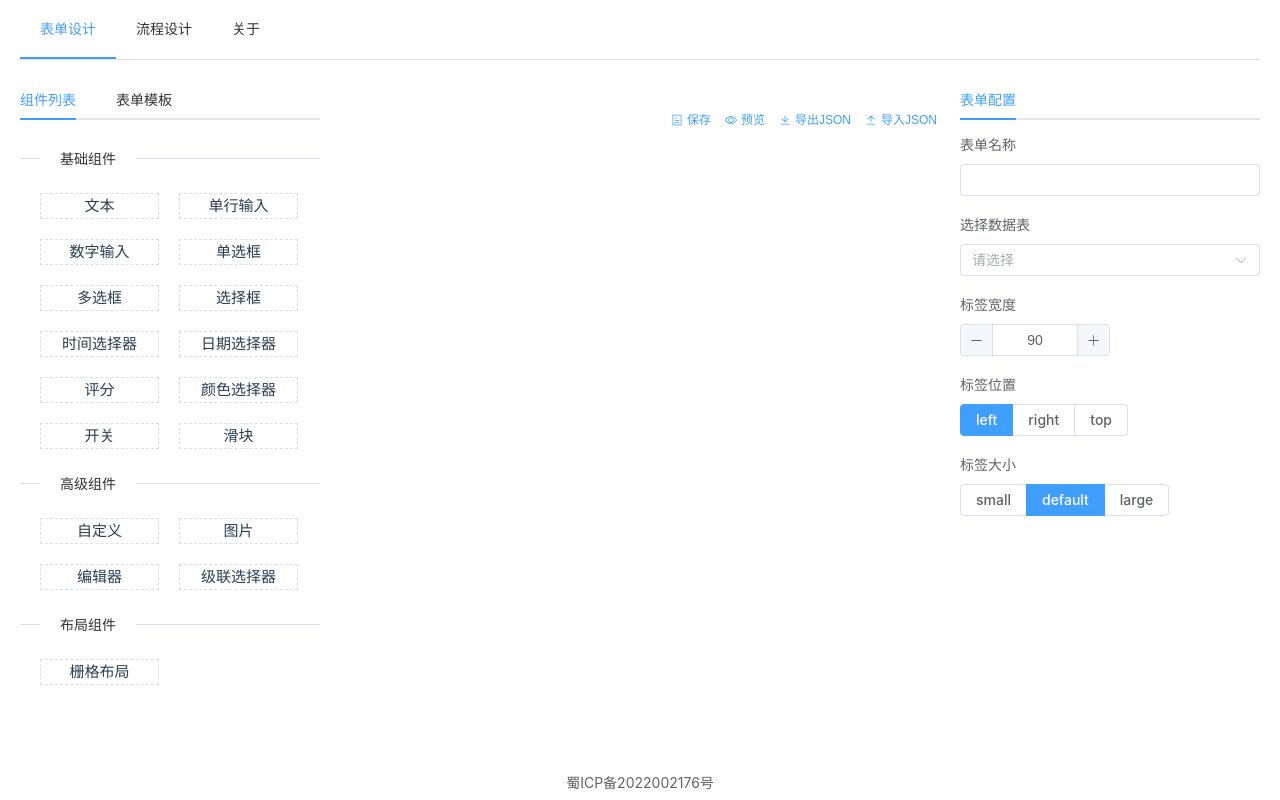
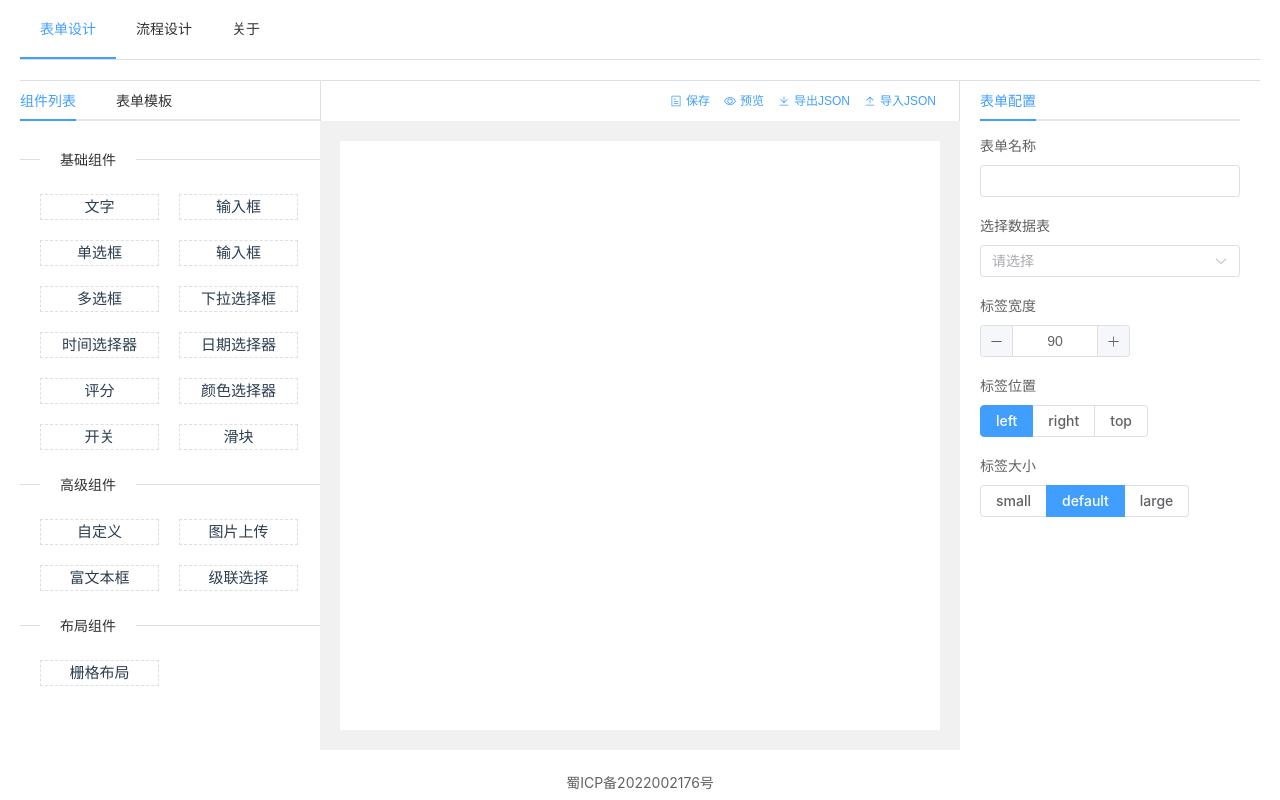
Before and after one commit to coder-zyk/vue-ts-vite-element, a Vue app: page /form in a window 1280 px wide. Built offline with nearby package versions, Linux system fonts and the light colour scheme.

Commit message:
优化表单设计主界面的样式

```diff
--- /dev/null
+++ b/src/views/form/form-compoents/index.ts
@@ -0,0 +1,100 @@
+/**基础组件 */
+const baseComponents = [
+  {
+    type: 'text',
+    label:'文字',
+    icon: ''
+  },
+  {
+    type: 'input',
+    label:'输入框',
+    icon: ''
+
+  },
+  {
+    type: 'number',
+    label:'单选框',
+    icon: ''
+  },
+  {
+    type: 'radio',
+    label:'输入框',
+    icon: ''
+  },
+  {
+    type: 'checkbox',
+    label:'多选框',
+    icon: ''
+  },
+  {
+    type: 'select',
+    label:'下拉选择框',
+    icon: ''
+  },
+  {
+    type: 'time',
+    label:'时间选择器',
+    icon: ''
+  },
+  {
+    type: 'datetime',
+    label:'日期选择器',
+    icon: ''
+  },
+  {
+    type: 'rate',
+    label:'评分',
+    icon: ''
+  },
+  {
+    type: 'color',
+    label:'颜色选择器',
+    icon: ''
+  },
+  {
+    type: 'switch',
+    label:'开关',
+    icon: ''
+  },
+  {
+    type: 'slider',
+    label:'滑块',
+    icon: ''
+  }
+]
+/**高级组件 */
+const advancedComponents = [
+  {
+    type: 'blank',
+    label:'自定义',
+    icon: ''
+  },
+  {
+    type: 'imgupload',
+    label:'图片上传',
+    icon: ''
+  },
+  {
+    type: 'editor',
+    label:'富文本框',
+    icon: ''
+  },
+  {
+    type: 'cascader',
+    label:'级联选择',
+    icon: ''
+  }
+]
+/**布局组件 */
+const layoutComponents = [
+  {
+    type: 'row',
+    label:'栅格布局',
+    icon: ''
+  }
+]
+export {
+  baseComponents,
+  advancedComponents,
+  layoutComponents
+}
--- a/src/views/form/form-left/index.vue
+++ b/src/views/form/form-compoents/index.vue
@@ -1,14 +1,12 @@
 <script setup lang="ts">
 import { inject, ref, type Ref } from "vue";
 import draggable from "vuedraggable";
-import {
-  formBaseItems,
-  formAdvancedItems,
-  formLayoutItems,
-  type FormItem,
-  type FormInfo,
+import type {
+  FormItem,
+  FormInfo,
 } from "@/views/form/index";
 import { maker } from "@/views/form/util";
+import { baseComponents, advancedComponents, layoutComponents } from './index'
 /**表单信息 */
 const formInfo: FormInfo = inject<FormInfo>("formInfo") as FormInfo;
 /**当前选中的元素 */
@@ -48,36 +46,36 @@ function end() {
     <el-tab-pane label="组件列表" name="components">
       <el-divider content-position="left">基础组件</el-divider>
       <div class="form-left-border">
-        <draggable :list="formBaseItems" :group="{ name: 'people', pull: 'clone', put: false }" item-key="field"
+        <draggable :list="baseComponents" :group="{ name: 'people', pull: 'clone', put: false }" item-key="field"
           :sort="false" :force-fallback="true" ghost-class="form-left-ghost" drag-class="form-left-drag"
           chosenClass="form-left-chosen" @end="end" @start="start" :clone="addFormItem" :fallback-class="true">
           <template #item="{ element }">
             <div class="form-left-label">
-              {{ element.title }}
+              {{ element.label }}
             </div>
           </template>
         </draggable>
       </div>
       <el-divider content-position="left">高级组件</el-divider>
       <div class="form-left-border">
-        <draggable :list="formAdvancedItems" :group="{ name: 'people', pull: 'clone', put: false }" item-key="field"
+        <draggable :list="advancedComponents" :group="{ name: 'people', pull: 'clone', put: false }" item-key="field"
           :sort="false" :force-fallback="true" ghost-class="form-left-ghost" drag-class="form-left-drag"
           chosenClass="form-left-chosen" :clone="addFormItem" @end="end" :fallback-class="true">
           <template #item="{ element }">
             <div class="form-left-label">
-              {{ element.title }}
+              {{ element.label }}
             </div>
           </template>
         </draggable>
       </div>
       <el-divider content-position="left">布局组件</el-divider>
       <div class="form-left-border">
-        <draggable :list="formLayoutItems" :group="{ name: 'people', pull: 'clone', put: false }" item-key="field"
+        <draggable :list="layoutComponents" :group="{ name: 'people', pull: 'clone', put: false }" item-key="field"
           :sort="false" :force-fallback="true" ghost-class="form-left-ghost" drag-class="form-left-drag"
           chosenClass="form-left-chosen" :clone="addFormItem" @end="end" :fallback-class="true">
           <template #item="{ element }">
             <div class="form-left-label">
-              {{ element.title }}
+              {{ element.label }}
             </div>
           </template>
         </draggable>
@@ -94,6 +92,7 @@ function end() {
 <style  lang="scss">
 .form-left {
   .form-left-border {
+
     // border: 1px solid #dcdfe6;
     div {
       margin: 10px;
--- a/src/views/form/form-config/components/base-components/input.vue
+++ b/src/views/form/form-config/components/base-components/input.vue
@@ -8,9 +8,6 @@ const configInfo: InputFormItem = inject<InputFormItem>("selectFormItem") as Inp
 <template>
   <el-form label-position="top">
     <el-divider content-position="center">基础配置</el-divider>
-    <el-form-item label="唯一标识">
-      {{ configInfo.id }}
-    </el-form-item>
     <el-form-item label="字段ID">
       <el-input v-model="configInfo.field" maxlength="99">
       </el-input>
@@ -18,7 +15,7 @@ const configInfo: InputFormItem = inject<InputFormItem>("selectFormItem") as Inp
     <el-form-item label="标签名">
       <el-input v-model="configInfo.label"></el-input>
     </el-form-item>
-    <el-form-item label="内容">
+    <el-form-item label="默认值">
       <el-input v-model="configInfo.value" />
     </el-form-item>
     <el-form-item label="提示信息">
--- a/src/views/form/form-config/index.vue
+++ b/src/views/form/form-config/index.vue
@@ -39,8 +39,8 @@ watch(
 </script>
 
 <template>
-  <el-tabs v-model="activeName" style="height:100%">
-    <el-tab-pane label="表单配置" name="formConfig">
+  <el-tabs v-model="activeName" style="height:100%;padding: 0 20px;">
+    <el-tab-pane label="表单配置" name="formConfig" >
       <el-form label-position="top">
         <el-form-item label="表单名称">
           <el-input v-model="formInfo.config.name"></el-input>
@@ -69,7 +69,8 @@ watch(
         </el-form-item>
       </el-form>
     </el-tab-pane>
-    <el-tab-pane style="height:100%" label="组件配置" name="formItemConfig" v-if="/^[a-z]*_\d*/.test(selectFormItem.id)">
+    <el-tab-pane style="height:100%;" label="组件配置" name="formItemConfig"
+      v-if="/^[a-z]*_\d*/.test(selectFormItem.id)">
       <el-scrollbar>
         <text-vue v-if="selectFormItem.type == 'text'" :config-info="selectFormItem"></text-vue>
         <input-vue v-if="selectFormItem.type == 'input'" :config-info="selectFormItem"></input-vue>
--- a/src/views/form/form-main/formItem.vue
+++ b/src/views/form/form-main/formItem.vue
@@ -142,7 +142,7 @@ function clickHandle(selectElement: FormItem) {
     bottom: 0;
     right: 0;
     position: absolute;
-    z-index: 1890;
+    z-index: 1000;
   }
 
 }
--- a/src/views/form/form-main/index.vue
+++ b/src/views/form/form-main/index.vue
@@ -6,7 +6,7 @@ import { View, Upload, Download, Tickets } from "@element-plus/icons-vue";
 import { inject, onMounted, reactive, ref, watch, type Ref } from "vue";
 import operateButtonVue from "./components/operateButton.vue";
 import dragIconVue from "./components/dragIcon.vue";
-import previewFormVue from "./components/preview-form/index.vue"
+import previewFormVue from "../form-preview/index.vue"
 /**表单信息 */
 const formInfo: FormInfo = inject<FormInfo>("formInfo") as FormInfo;
 console.log(formInfo)
@@ -48,15 +48,18 @@ const showPreviewForm: Ref<boolean> = ref(false)
 </script>
 
 <template>
-  <div class="form-main">
+  <el-container class="form-main">
+    <el-header style="height:40px;border-left: 1px var(--el-border-color) var(--el-border-style);border-right: 1px var(--el-border-color) var(--el-border-style);">
       <el-space class="form-main-operate">
         <el-button size="small" link type="primary" :icon="Tickets" @click="saveForm">保存</el-button>
         <el-button size="small" link type="primary" :icon="View" @click="showPreviewForm = true">预览</el-button>
         <el-button size="small" link type="primary" :icon="Download">导出JSON</el-button>
         <el-button size="small" link type="primary" :icon="Upload">导入JSON</el-button>
       </el-space>
-    <el-form style="height: calc(100% - 40px);" :label-position="formInfo.config.labelPosition"
-      :size="formInfo.config.size" :label-width="formInfo.config.labelWidth" id="formRef">
+    </el-header>
+    <el-main style=" background-color: #f1f1f1">
+      <el-form style="height: 100%;background-color: white" :size="formInfo.config.size"
+        :label-width="formInfo.config.labelWidth" id="formRef">
         <el-scrollbar>
           <draggable :list="formInfo.list" group="people" item-key="id" :force-fallback="true"
             ghost-class="form-main-ghost" drag-class="form-main-drag" :disabled="!isDraggable" @change="change"
@@ -64,7 +67,8 @@ const showPreviewForm: Ref<boolean> = ref(false)
             <template #item="{ element }">
               <form-item-vue :formItem="element" :formItemList="formInfo.list" v-if="element.type != 'row'">
               </form-item-vue>
-            <el-row v-else :gutter="element.props.gutter" :justify="element.props.justify" :align="element.props.align"
+              <el-row v-else :gutter="element.props.gutter" :justify="element.props.justify"
+                :align="element.props.align"
                 :class="`form-main-row ${selectFormItem.id == element.id ? 'form-main-row-active' : ''}`"
                 @click.stop="clickHandel(element)">
                 <dragIconVue :form-item="element" v-if="element.id == selectFormItem.id"></dragIconVue>
@@ -91,9 +95,11 @@ const showPreviewForm: Ref<boolean> = ref(false)
           </draggable>
         </el-scrollbar>
       </el-form>
+    </el-main>
     <el-dialog v-model="showPreviewForm" :title="formInfo.config.name" destroy-on-close :close-on-click-modal="false">
       <el-scrollbar max-height="60vh">
         <preview-form-vue :form-info="formInfo"></preview-form-vue>
+      </el-scrollbar>
       <template #footer>
         <el-space alignment="end">
           <el-button @click="showPreviewForm = false">取消</el-button>
@@ -102,10 +108,8 @@ const showPreviewForm: Ref<boolean> = ref(false)
           </el-button>
         </el-space>
       </template>
-      </el-scrollbar>
-
     </el-dialog>
-  </div>
+  </el-container>
 </template>
 
 <style scoped lang="scss">
@@ -137,7 +141,6 @@ const showPreviewForm: Ref<boolean> = ref(false)
 
     .form-main-col-active {
       border: 2px solid #409eff;
-
     }
   }
 
@@ -146,6 +149,7 @@ const showPreviewForm: Ref<boolean> = ref(false)
   }
 
   .form-main-operate {
+    background-color: white;
     display: flex;
     justify-content: flex-end;
     height: 40px;
--- a/src/views/form/form-main/components/preview-form/index.vue
+++ b/src/views/form/form-preview/index.vue
@@ -1,5 +1,5 @@
 <script setup lang='ts'>
-import type { FormInfo } from '@/views/form';
+import type { FormInfo } from '../index';
 import { inject, reactive } from 'vue';
 import generateFormItemVue from './generateFormItem.vue';
 const formInfo: FormInfo = reactive(JSON.parse(JSON.stringify(inject<FormInfo>("formInfo"))));
--- a/src/views/form/index.ts
+++ b/src/views/form/index.ts
@@ -219,212 +219,8 @@ interface ColFormItem extends FormItem {
     children: Array<FormItem>,
   }
 }
-/**组件的具体配置 */
-const formBaseItems = [
-  {
-    type: 'text',
-    id: 'id',
-    title: '文本',
-    field: 'text',
-    value: 'text',
-    props: {
-      height: '',
-      width: '100%',
-      position: 'left',
-      textColor: 'red',
-    }
-  },
-  {
-    type: 'input',
-    id: 'id',
-    title: '单行输入',
-    field: 'input',
-    value: '',
-    props: {}
-  },
-  {
-    type: 'number',
-    id: 'id',
-    title: '数字输入',
-    field: 'number',
-    value: 1,
-    props: {}
-  },
-  {
-    type: 'radio',
-    id: 'id',
-    title: '单选框',
-    field: 'radio',
-    value: '选项1',
-    props: {
-      options: [{
-        label: '选项1',
-        value: '选项1'
-      },
-      {
-        label: '选项2',
-        value: '选项2'
-      }, {
-        label: '选项3',
-        value: '选项3'
-      }]
-    }
-  },
-  {
-    type: 'checkbox',
-    id: 'id',
-    title: '多选框',
-    field: 'checkbox',
-    value: [],
-    props: {
-      options: [
-        {
-          label: '选项1',
-        }, {
-          label: '选项2',
-        },
-        {
-          label: '选项3',
-        }
-      ]
-    }
-  },
-  {
-    type: 'select',
-    id: 'id',
-    title: '选择框',
-    field: 'select',
-    value: [],
-    props: {
-      options: [{
-        label: '选项1',
-        value: '选项1'
-      },
-      {
-        label: '选项2',
-        value: '选项2'
-      }, {
-        label: '选项3',
-        value: '选项3'
-      }]
-    }
-  },
-  {
-    type: 'time',
-    id: 'id',
-    title: '时间选择器',
-    field: 'time',
-    value: '',
-    props: {
-      disabled: false,
-      placeholder: '',
-      format: 'YYYY-MM-DD HH:mm:ss'
-    }
-  },
-  {
-    type: 'datetime',
-    id: 'id',
-    title: '日期选择器',
-    field: 'datetime',
-    value: '',
-    props: {
-      disabled: false,
-      placeholder: '',
-      format: 'YYYY-MM-DD'
-    }
-  },
-  {
-    type: 'rate',
-    id: 'id',
-    title: '评分',
-    field: 'rate',
-    value: 0,
-    props: {
-      disabled: false,
-    }
-  },
-  {
-    type: 'color',
-    id: 'id',
-    title: '颜色选择器',
-    field: 'color',
-    value: '',
-    props: {
-      disabled: false,
-    }
-  },
-  {
-    type: 'switch',
-    id: 'id',
-    title: '开关',
-    field: 'switch',
-    value: false,
-    props: {
-      disabled: false,
-    }
-  },
-  {
-    type: 'slider',
-    id: 'id',
-    title: '滑块',
-    field: 'slider',
-    value: 0,
-    props: {
 
-    }
-  }
-]
-const formAdvancedItems = [
-  {
-    type: 'blank',
-    id: 'id',
-    title: '自定义',
-    field: 'blank',
-    value: '',
-    props: {
-    }
-  },
-  {
-    type: 'imgupload',
-    id: 'id',
-    title: '图片',
-    field: 'imgupload',
-    value: '',
-    props: {
-    }
-  },
-  {
-    type: 'editor',
-    id: 'id',
-    title: '编辑器',
-    field: 'editor',
-    value: '',
-    props: {
-
-    }
-  },
-  {
-    type: 'cascader',
-    id: 'id',
-    title: '级联选择器',
-    field: 'cascader',
-    value: '',
-    props: {
-    }
-  }
-]
-const formLayoutItems = [
-  {
-    type: 'row',
-    id: 'id',
-    title: '栅格布局',
-    field: 'row',
-    value: '',
-    props: {
-    }
-  }
-]
-export {
+export type {
   FormItem,
   TextFormItem,
   InputFormItem,
@@ -441,8 +237,5 @@ export {
   RowFormItem,
   ColFormItem,
   FormInfo,
-  FormConfig,
-  formBaseItems,
-  formAdvancedItems,
-  formLayoutItems
+  FormConfig
 }
--- a/src/views/form/index.vue
+++ b/src/views/form/index.vue
@@ -1,6 +1,6 @@
 <script setup lang="ts">
 import type { FormInfo, FormItem } from "@/views/form/index";
-import formLeft from "./form-left/index.vue";
+import formLeft from "./form-compoents/index.vue";
 import formMain from "./form-main/index.vue";
 import formConfig from "./form-config/index.vue";
 import { reactive, ref, watch, provide, type Ref } from "vue";
@@ -46,7 +46,7 @@ provide("dataTables", dataTables);
     <el-aside width="300px">
       <form-left></form-left>
     </el-aside>
-    <el-main style="min-width: 500px;">
+    <el-main style="min-width: 500px;padding: 0px;">
       <form-main></form-main>
     </el-main>
     <el-aside width="300px" style="height:100%">
@@ -58,5 +58,6 @@ provide("dataTables", dataTables);
 <style scoped lang="scss">
 .form-container {
   height: 100%;
+  border-top: 1px var(--el-border-color) var(--el-border-style);
 }
 </style>
```
Also changed, not shown: src/views/form/form-preview/generateFormItem.vue (renamed from src/views/form/form-main/components/preview-form/generateFormItem.vue). Lines whose indentation alone changed are shown as unchanged.
